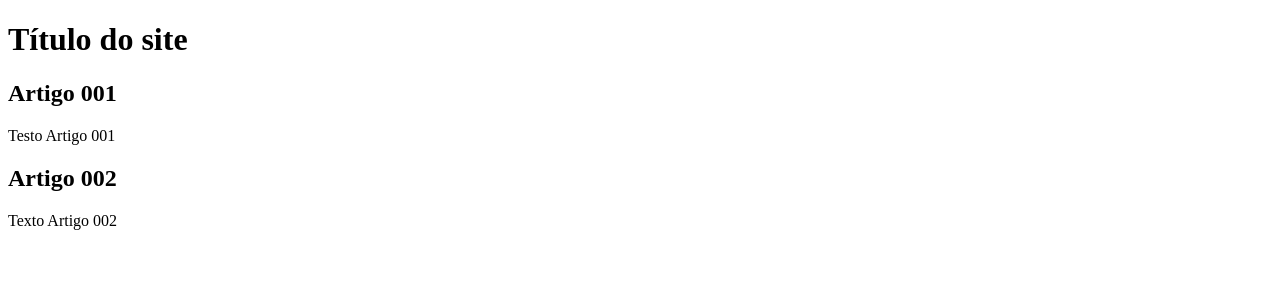
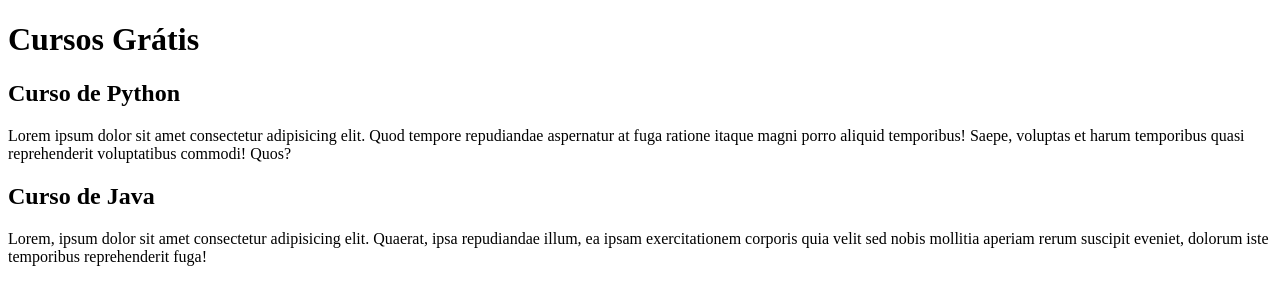
Before and after one commit to Lucas-Silas/projeto-site, a plain HTML site: page index.html in a window 1280 px wide. Drawn offline with Linux system fonts and the light colour scheme.

Commit message:
comecei a escrever o conteudo

```diff
--- a/index.html
+++ b/index.html
@@ -8,15 +8,15 @@
 <body>
     <main>
         <header>
-            <h1>Título do site</h1>
+            <h1>Cursos Grátis</h1>
         </header>
         <article>
-            <h2>Artigo 001</h2>
-            <p>Testo Artigo 001</p>
+            <h2>Curso de Python</h2>
+            <p>Lorem ipsum dolor sit amet consectetur adipisicing elit. Quod tempore repudiandae aspernatur at fuga ratione itaque magni porro aliquid temporibus! Saepe, voluptas et harum temporibus quasi reprehenderit voluptatibus commodi! Quos?</p>
         </article>
         <article>
-            <h2>Artigo 002</h2>
-            <p>Texto Artigo 002</p>
+            <h2>Curso de Java</h2>
+            <p>Lorem, ipsum dolor sit amet consectetur adipisicing elit. Quaerat, ipsa repudiandae illum, ea ipsam exercitationem corporis quia velit sed nobis mollitia aperiam rerum suscipit eveniet, dolorum iste temporibus reprehenderit fuga!</p>
         </article>
     </main>
 </body>
```
